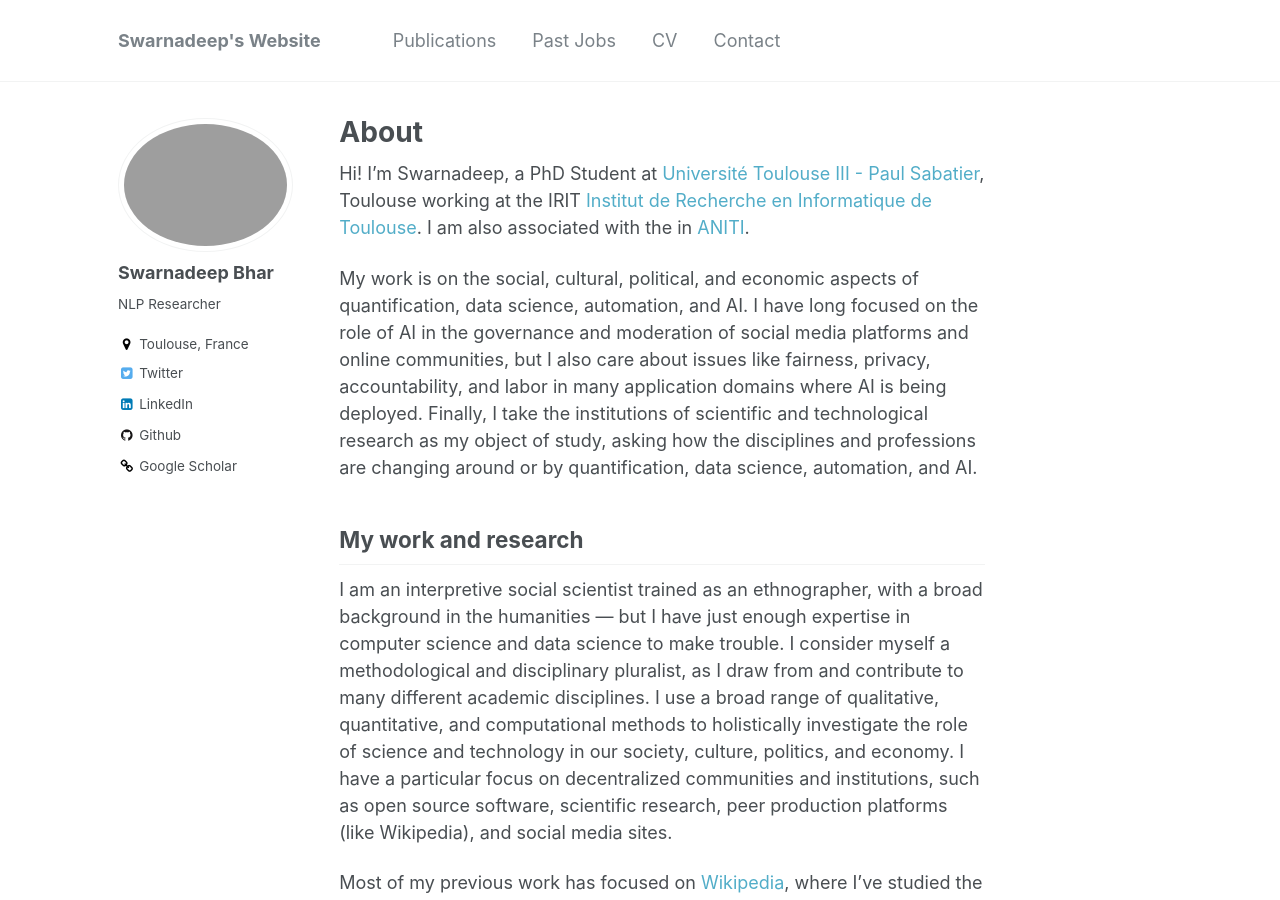
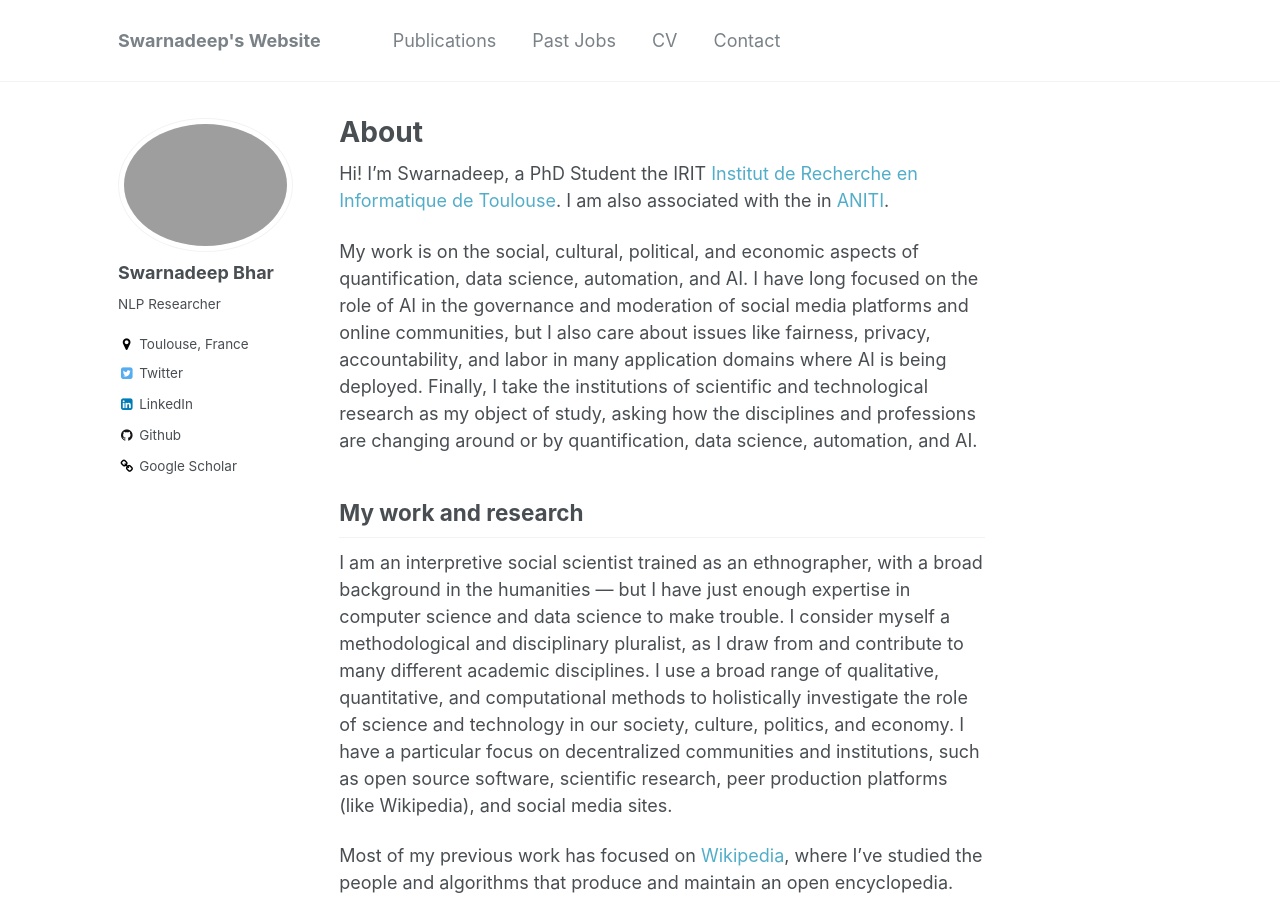
Before and after one commit to swarnadeep8597/swarnadeep8597.github.io, a Jekyll site: the page built from _pages/about.md, in a window 1280 px wide and 900 px high. Built offline with Jekyll 4.4.1, drawn with Linux system fonts in a browser that asks for light colours.

Commit message:
new about

```diff
--- a/_pages/about.md
+++ b/_pages/about.md
@@ -9,7 +9,7 @@
 
 {% include base_path %}
 
-Hi! I’m Swarnadeep, a PhD Student at [Université Toulouse III - Paul Sabatier](https://www.univ-tlse3.fr/), Toulouse working at the IRIT [Institut de Recherche en Informatique de Toulouse](https://www.irit.fr/en/home/). I am also associated with the in [ANITI](https://aniti.univ-toulouse.fr/en/).
+Hi! I’m Swarnadeep, a PhD Student the IRIT [Institut de Recherche en Informatique de Toulouse](https://www.irit.fr/en/home/). I am also associated with the in [ANITI](https://aniti.univ-toulouse.fr/en/).
 
 My work is on the social, cultural, political, and economic aspects of quantification, data science, automation, and AI. I have long focused on the role of AI in the governance and moderation of social media platforms and online communities, but I also care about issues like fairness, privacy, accountability, and labor in many application domains where AI is being deployed. Finally, I take the institutions of scientific and technological research as my object of study, asking how the disciplines and professions are changing around or by quantification, data science, automation, and AI.
 
```
